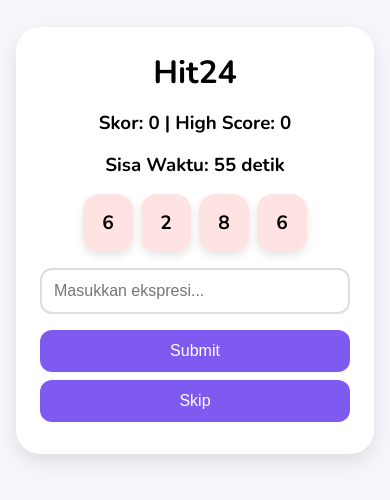
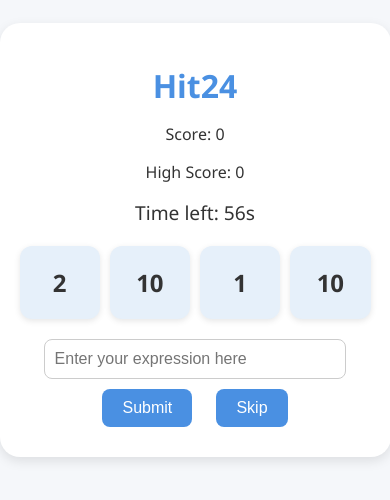
Before and after one commit to drnevnn/Hit24, a plain HTML site: page index.html in a window 390 px wide. Shown: the part 182-682 px from the top of the page. Drawn offline with nearby package versions, Linux system fonts and the light colour scheme.

Commit message:
Update index.html

```diff
--- a/index.html
+++ b/index.html
@@ -1,227 +1,221 @@
-<!DOCTYPE html><html lang="en">
-<head>
-  <meta charset="UTF-8" />
-  <meta name="viewport" content="width=device-width, initial-scale=1.0" />
+<!DOCTYPE html><html lang="en"><head>
+  <meta charset="UTF-8">
+  <meta name="viewport" content="width=device-width, initial-scale=1.0">
   <title>Hit24</title>
-  <link href="https://fonts.googleapis.com/css2?family=Nunito:wght@400;700&display=swap" rel="stylesheet">
   <style>
-    * {
-      box-sizing: border-box;
+    body {
       margin: 0;
       padding: 0;
+      font-family: 'Segoe UI', sans-serif;
+      background-color: #f5f7fa;
+      display: flex;
+      flex-direction: column;
+      align-items: center;
+      justify-content: center;
+      min-height: 100vh;
+      color: #333;
+    }.container {
+  width: 90%;
+  max-width: 600px;
+  text-align: center;
+  padding: 20px;
+  background-color: white;
+  border-radius: 20px;
+  box-shadow: 0 4px 12px rgba(0, 0, 0, 0.1);
 }
-    body {
-      font-family: 'Nunito', sans-serif;
-      background: #f7f7fb;
+
+h1 {
+  font-size: 2em;
+  color: #4a90e2;
+  margin-bottom: 10px;
+}
+
+#cards {
   display: flex;
   justify-content: center;
-      align-items: center;
-      min-height: 100vh;
-      padding: 1rem;
+  gap: 10px;
+  margin: 20px 0;
 }
-    .container {
-      background: white;
-      padding: 1.5rem;
-      border-radius: 1.5rem;
-      box-shadow: 0 8px 20px rgba(0,0,0,0.1);
-      max-width: 500px;
-      width: 100%;
-    }
-    h1, h2, h3 {
-      text-align: center;
-      margin-bottom: 1rem;
-    }
-    .cards {
-      display: flex;
-      justify-content: center;
-      gap: 1rem;
-      margin-bottom: 1rem;
-    }
+
 .card {
-      background: #ffe3e3;
-      border-radius: 1rem;
-      padding: 1rem;
-      font-size: 1.5rem;
+  padding: 20px;
+  background-color: #e6f0fa;
+  border-radius: 12px;
+  font-size: 1.5em;
   font-weight: bold;
   width: 60px;
-      text-align: center;
-      box-shadow: 0 4px 8px rgba(0,0,0,0.1);
+  box-shadow: 0 2px 6px rgba(0, 0, 0, 0.1);
 }
+
 input {
-      width: 100%;
-      padding: 0.75rem;
-      margin-bottom: 1rem;
-      border: 2px solid #ddd;
-      border-radius: 0.75rem;
-      font-size: 1rem;
+  padding: 10px;
+  font-size: 1em;
+  border-radius: 8px;
+  border: 1px solid #ccc;
+  width: 80%;
 }
+
 button {
-      padding: 0.75rem;
+  margin: 10px;
+  padding: 10px 20px;
+  font-size: 1em;
   border: none;
-      border-radius: 0.75rem;
-      background: #7f5af0;
+  border-radius: 8px;
+  background-color: #4a90e2;
   color: white;
-      font-size: 1rem;
   cursor: pointer;
-      margin-bottom: 0.5rem;
-      width: 100%;
+  transition: background-color 0.3s ease;
 }
+
 button:hover {
-      background: #6a48d7;
+  background-color: #357ab8;
 }
-    .scoreboard, .timer {
-      text-align: center;
-      margin-bottom: 1rem;
+
+#timer {
+  font-size: 1.2em;
+  margin-top: 10px;
 }
-    @media (max-width: 600px) {
-      .cards {
-        flex-wrap: wrap;
-        gap: 0.5rem;
-      }
-      .card {
-        width: 50px;
-        font-size: 1.2rem;
-      }
-    }
+
   </style>
-</head>
-<body>
+</head><body>
   <div class="container">
     <h1>Hit24</h1>
-    <div class="scoreboard">
-      <h3>Skor: <span id="score">0</span> | High Score: <span id="highScore">0</span></h3>
+    <div id="scoreboard">
+      <p>Score: <span id="score">0</span></p>
+      <p>High Score: <span id="highScore">0</span></p>
+      <p id="timer">Time left: 60s</p>
     </div>
-    <div class="timer">
-      <h3>Sisa Waktu: <span id="timer">60</span> detik</h3>
-    </div>
-    <div class="cards" id="cards"></div>
-    <input type="text" id="expression" placeholder="Masukkan ekspresi...">
-    <button onclick="submitExpression()">Submit</button>
+    <div id="cards"></div>
+    <input type="text" id="expression" placeholder="Enter your expression here">
+    <br>
+    <button onclick="submitAnswer()">Submit</button>
     <button onclick="skipLevel()">Skip</button>
   </div>  <script>
-    let cards = [];
-    let timer = 60;
-    let score = 0;
-    let highScore = localStorage.getItem("highScore") || 0;
-    document.getElementById("highScore").innerText = highScore;
+    let currentCards = []
+    let timer = 60
+    let interval
+    let score = 0
+    let highScore = localStorage.getItem("highScore") || 0
+    document.getElementById("highScore").textContent = highScore
 
     function generateCards() {
-      cards = Array.from({ length: 4 }, () => Math.floor(Math.random() * 10) + 1);
-      const cardContainer = document.getElementById("cards");
-      cardContainer.innerHTML = "";
-      cards.forEach(num => {
-        const div = document.createElement("div");
-        div.className = "card";
-        div.innerText = num;
-        cardContainer.appendChild(div);
-      });
+      currentCards = []
+      for (let i = 0; i < 4; i++) {
+        currentCards.push(Math.floor(Math.random() * 10) + 1)
+      }
+      document.getElementById("cards").innerHTML = currentCards.map(c => `<div class="card">${c}</div>`).join("")
     }
 
-    function evaluate24(expr) {
+    function validateUsage(expr, cards) {
+      const tokens = expr.match(/\d+/g)?.map(Number)
+      if (!tokens) return false
+      const used = {}
+      for (let n of tokens) {
+        let idx = cards.findIndex((c, i) => c === n && !used[i])
+        if (idx === -1) return false
+        used[idx] = true
+      }
+      return Object.keys(used).length === 4
+    }
+
+    function safeEval(expr) {
       try {
-        const result = eval(expr);
-        return Math.abs(result - 24) < 1e-6;
+        const func = new Function("return (" + expr + ")")
+        return func()
       } catch {
-        return false;
+        return null
       }
     }
 
-    function submitExpression() {
-      const expr = document.getElementById("expression").value;
-      if (evaluate24(expr)) {
-        score += timer * 100;
-        document.getElementById("score").innerText = score;
+    function submitAnswer() {
+      const expr = document.getElementById("expression").value
+      if (!validateUsage(expr, currentCards)) {
+        alert("Kamu harus menggunakan keempat angka yang diberikan, tanpa tambahan!")
+        return
+      }
+      const result = safeEval(expr)
+      if (Math.abs(result - 24) < 0.001) {
+        score += timer * 100
         if (score > highScore) {
-          highScore = score;
-          localStorage.setItem("highScore", score);
-          document.getElementById("highScore").innerText = score;
+          highScore = score
+          localStorage.setItem("highScore", highScore)
+          document.getElementById("highScore").textContent = highScore
         }
-        nextLevel();
+        timer = 60
+        generateCards()
+        document.getElementById("expression").value = ""
+        document.getElementById("score").textContent = score
       } else {
-        alert("Ekspresi salah atau tidak menghasilkan 24!");
-      }
-    }
-
-    function nextLevel() {
-      timer = 60;
-      generateCards();
-      document.getElementById("expression").value = "";
-    }
-
-    function skipLevel() {
-      const solvable = checkSolvable(cards);
-      if (solvable) {
-        alert("Level ini bisa diselesaikan. Kamu kalah!");
-        endGame();
-      } else {
-        nextLevel();
+        alert("Jawaban salah. Coba lagi!")
       }
     }
 
     function checkSolvable(cards) {
-      function permute(nums) {
-        if (nums.length === 1) return [nums];
-        const perms = [];
-        for (let i = 0; i < nums.length; i++) {
-          const rest = [...nums.slice(0, i), ...nums.slice(i + 1)];
-          for (const p of permute(rest)) {
-            perms.push([nums[i], ...p]);
+      function permute(arr) {
+        if (arr.length <= 1) return [arr]
+        const perms = []
+        for (let i = 0; i < arr.length; i++) {
+          const rest = [...arr.slice(0, i), ...arr.slice(i + 1)]
+          for (let p of permute(rest)) {
+            perms.push([arr[i], ...p])
           }
         }
-        return perms;
+        return perms
       }
 
-      function compute(a, b, op) {
-        switch (op) {
-          case '+': return a + b;
-          case '-': return a - b;
-          case '*': return a * b;
-          case '/': return b !== 0 ? a / b : null;
+      function ops(a, b) {
+        return [a + b, a - b, b - a, a * b, a / b, b / a]
+      }
+
+      const nums = cards
+      const perms = permute(nums)
+
+      for (let p of perms) {
+        const [a, b, c, d] = p
+        const results = new Set()
+
+        const exprs = [
+          (a + b) + (c + d),
+          (a + b) * (c + d),
+          ((a + b) + c) + d,
+          ((a * b) * c) * d,
+          (a * (b + c)) + d,
+          (a + b + c + d),
+          ((a + b) * c) + d,
+          (a + (b * (c + d))),
+          (a + b + c * d),
+          (a * b + c + d)
+        ]
+
+        for (let res of exprs) {
+          if (Math.abs(res - 24) < 0.001) return true
+        }
+      }
+      return false
+    }
+
+    function skipLevel() {
+      if (checkSolvable(currentCards)) {
+        alert("Level ini bisa diselesaikan. Kamu kalah!")
+        clearInterval(interval)
+        location.reload()
+      } else {
+        timer = 60
+        generateCards()
+        document.getElementById('expression').value = ''
       }
     }
 
-      const ops = ['+', '-', '*', '/'];
-      const permutations = permute(cards);
-
-      for (const p of permutations) {
-        for (const op1 of ops) {
-          for (const op2 of ops) {
-            for (const op3 of ops) {
-              const exprs = [
-                `${p[0]}${op1}${p[1]}${op2}${p[2]}${op3}${p[3]}`,
-                `(${p[0]}${op1}${p[1]})${op2}${p[2]}${op3}${p[3]}`,
-                `${p[0]}${op1}(${p[1]}${op2}${p[2]})${op3}${p[3]}`,
-                `${p[0]}${op1}${p[1]}${op2}(${p[2]}${op3}${p[3]})`,
-                `(${p[0]}${op1}${p[1]})${op2}(${p[2]}${op3}${p[3]})`,
-              ];
-              for (const expr of exprs) {
-                try {
-                  if (Math.abs(eval(expr) - 24) < 1e-6) {
-                    return true;
-                  }
-                } catch {}
+    function updateTimer() {
+      document.getElementById("timer").textContent = `Time left: ${timer}s`
+      timer--
+      if (timer < 0) {
+        alert("Waktu habis. Kamu kalah!")
+        clearInterval(interval)
+        location.reload()
       }
     }
-          }
-        }
-      }
-      return false;
-    }
 
-    function endGame() {
-      alert(`Game Over! Skor akhir: ${score}`);
-      location.reload();
-    }
-
-    setInterval(() => {
-      if (timer > 0) {
-        timer--;
-        document.getElementById("timer").innerText = timer;
-      } else {
-        endGame();
-      }
-    }, 1000);
-
-    generateCards();
-  </script></body>
-</html>
+    generateCards()
+    interval = setInterval(updateTimer, 1000)
+  </script></body></html>
```
Lines whose indentation alone changed are shown as unchanged.
